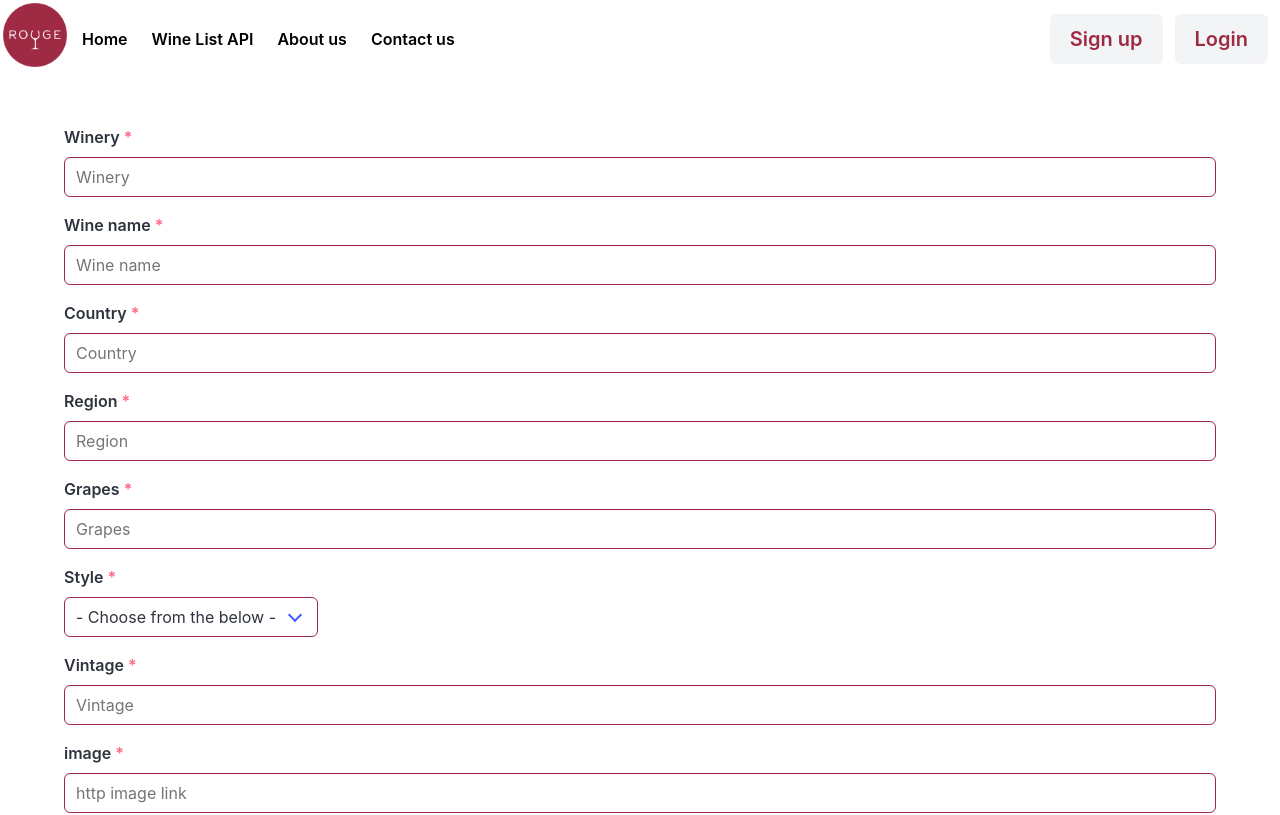
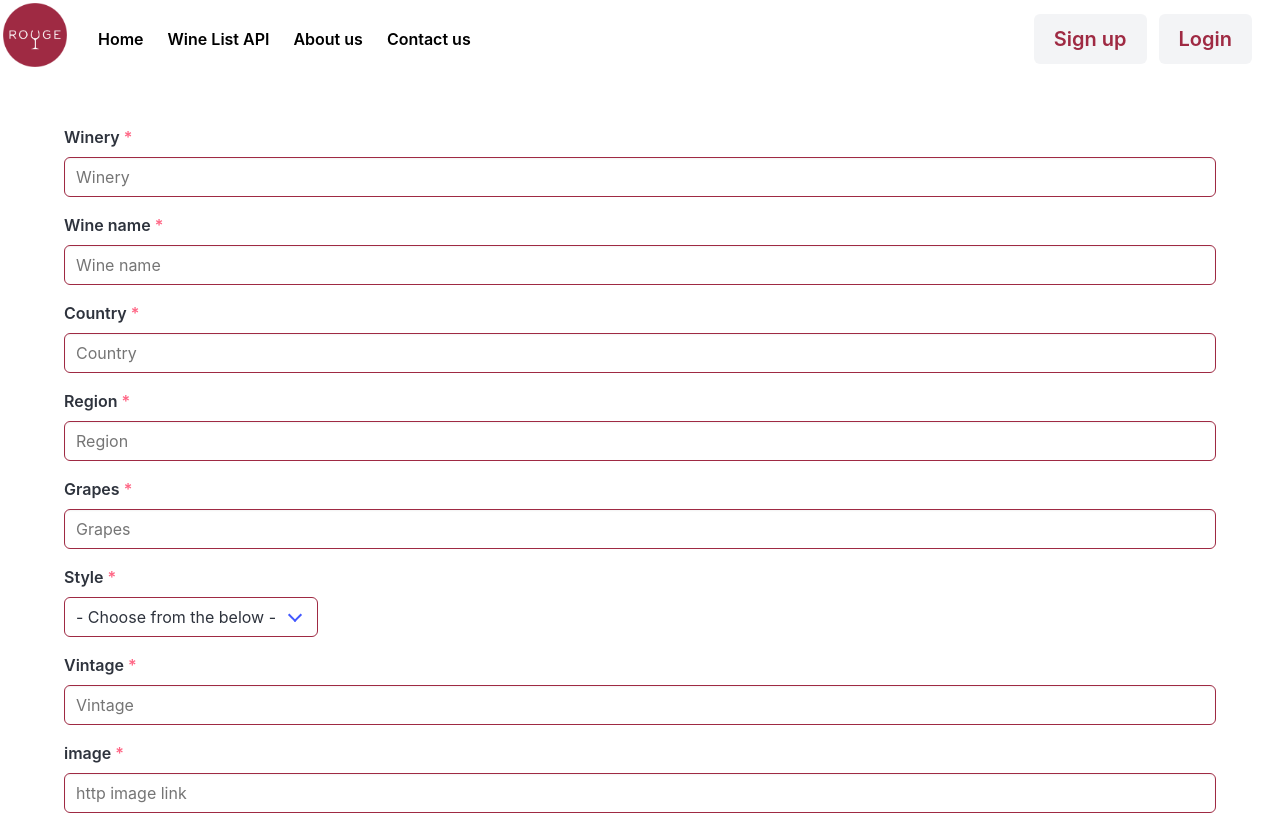
Before and after one commit to florentgiovannone/SEB-Project-3-front-end, a React (Vite) app: page /create in a window 1280 px wide. Shown: the top 815 px of the page. Built offline with nearby package versions, Linux system fonts and the light colour scheme; no server answers.

Commit message:
fixed the merge issues

```diff
--- a/src/components/Navbar.tsx
+++ b/src/components/Navbar.tsx
@@ -53,7 +53,7 @@ function Navbar({ user, setUser }: NavbarProps) {
         </a>
       </div>
 
-      <div className={`navbar-menu ${isActive ? "is-active" : ""}`}>
+      <div className={`px-4 navbar-menu ${isActive ? "is-active" : ""}`}>
         <div className="navbar-start">
           <Link to="/" className="navbar-item is-size-6 has-text-weight-semibold py-0 px-3">
             Home
```
